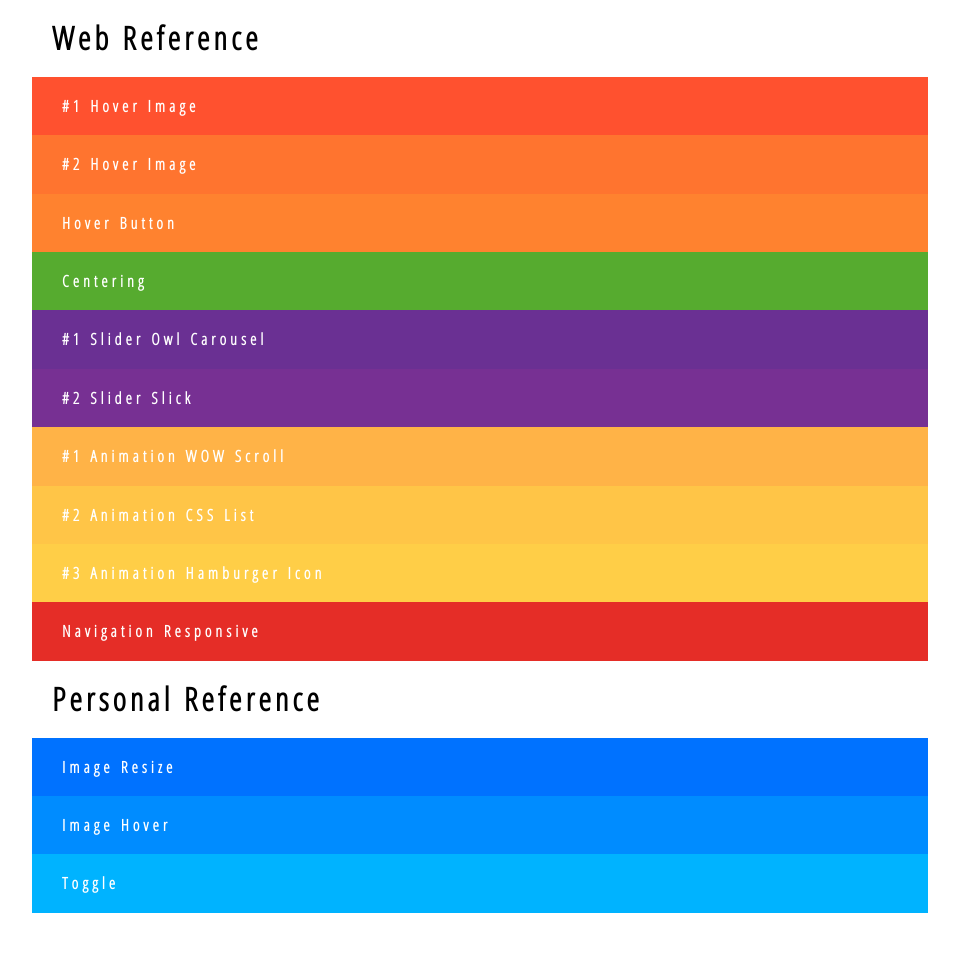
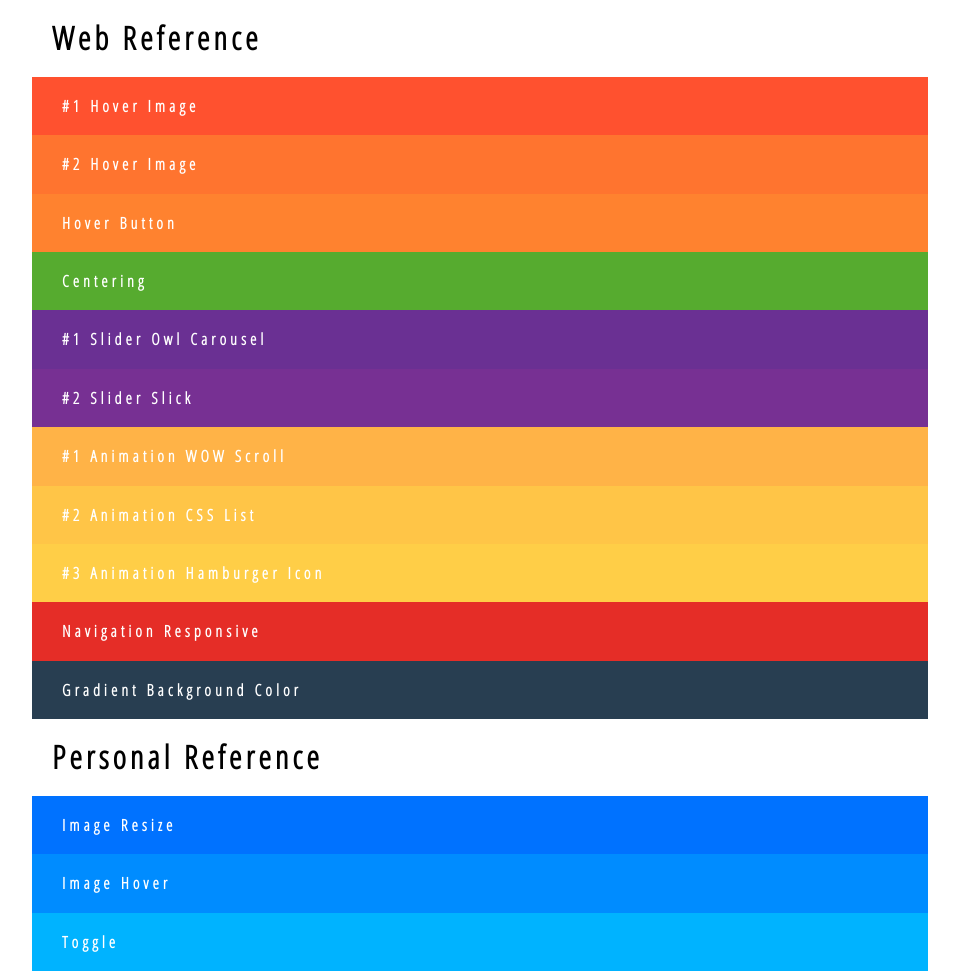
Before and after one commit to bienjerico/bienjerico.github.io, a website: page index.html in a window 1280 px wide. Shown: the whole page, without its empty margins (160-1119 px from the left). Before the commit the page ends 913 px from the top, so only its background shows below. Drawn offline with nearby package versions, Linux system fonts and the light colour scheme.

Commit message:
gradiend background color

```diff
--- a/index.html
+++ b/index.html
@@ -39,6 +39,7 @@
               <li class="gradient-item wow fadeInUp"><a href="http://mynameismatthieu.com/WOW/index.html" target="_blank"><h4>#2 Animation CSS List</h4></a></li>
               <li class="gradient-item wow fadeInUp"><a href="https://codepen.io/designcouch/pen/Atyop" target="_blank"><h4>#3 Animation Hamburger Icon</h4></a></li>
               <li class="gradient-item wow fadeInUp"><a href="http://responsive-nav.com/" target="_blank"><h4>Navigation Responsive</h4></a></li>
+              <li class="gradient-item wow fadeInUp"><a href="http://uigradients.com/" target="_blank"><h4>Gradient Background Color</h4></a></li>
             </ul>
         </li>
         <li class="gradient-group">
--- a/style.css
+++ b/style.css
@@ -86,6 +86,9 @@ body {
 }
 .gradient-list .gradient-group:first-child li.gradient-item:nth-child(10){
 	background: #e52d27;
+}
+.gradient-list .gradient-group:first-child li.gradient-item:nth-child(11){
+	background: #283E51;
 }
 /* Personal Reference */
 .gradient-list .gradient-group:last-child li.gradient-item:nth-child(1){
```
